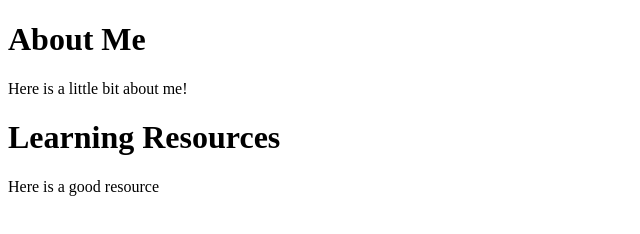
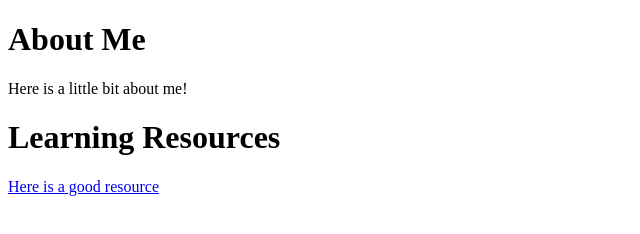
Before and after one commit to briamurry/briamurry.github.io, a plain HTML site: page index.html in a window 1280 px wide. Shown: the whole page, without its empty margins (0-640 px from the left). Drawn offline with Linux system fonts and the light colour scheme.

Commit message:
Update index.html

```diff
--- a/index.html
+++ b/index.html
@@ -8,6 +8,6 @@
 <h1>About Me</h1>
 <p>Here is a little bit about me!</p>
   <h1>Learning Resources</h1>
-  <a href:"https://www.w3schools.com/html/html_basic.asp">Here is a good resource</a>
+  <a href="https://www.w3schools.com/html/html_basic.asp">Here is a good resource</a>
 </body>
 </html>
```
